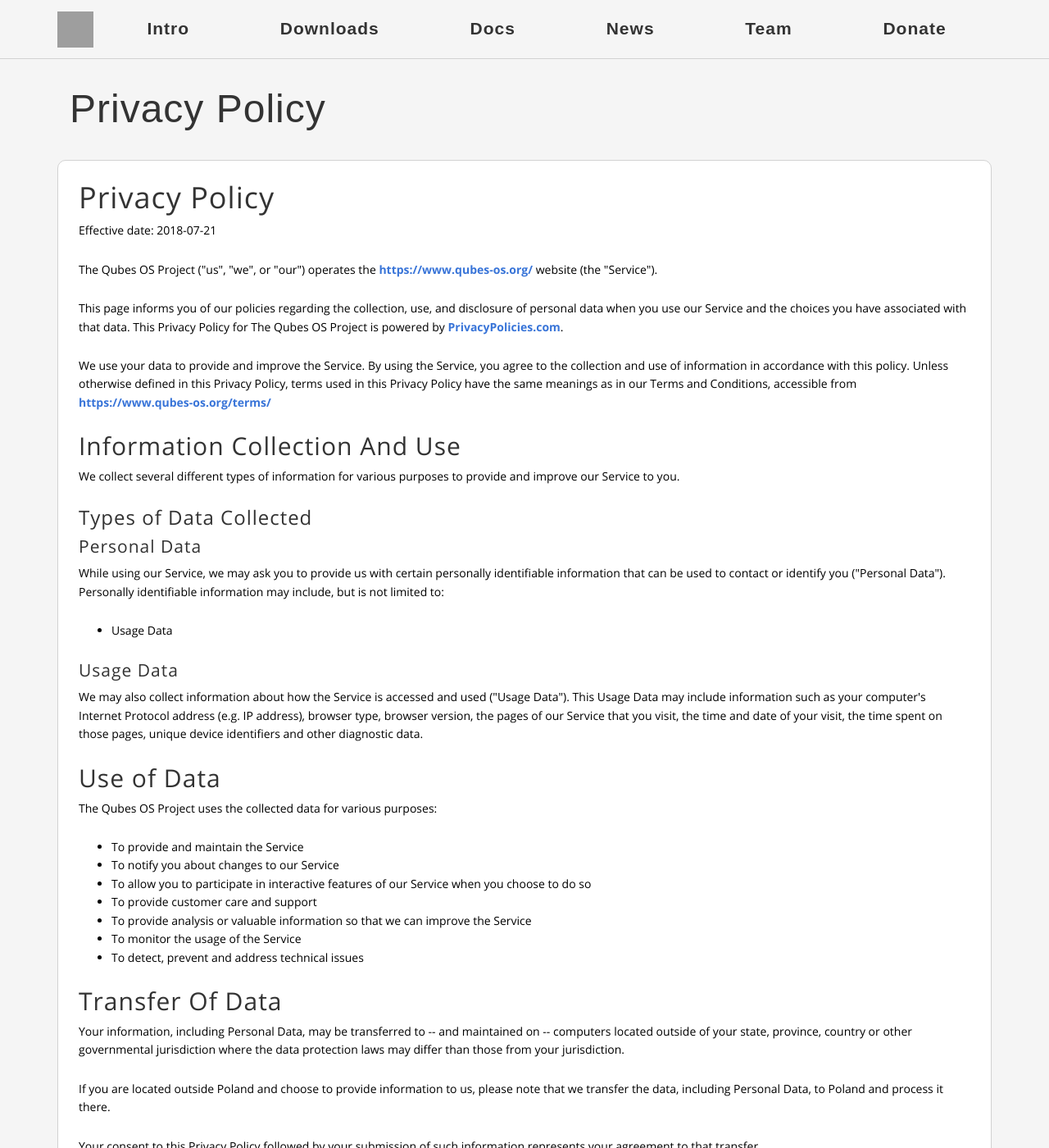
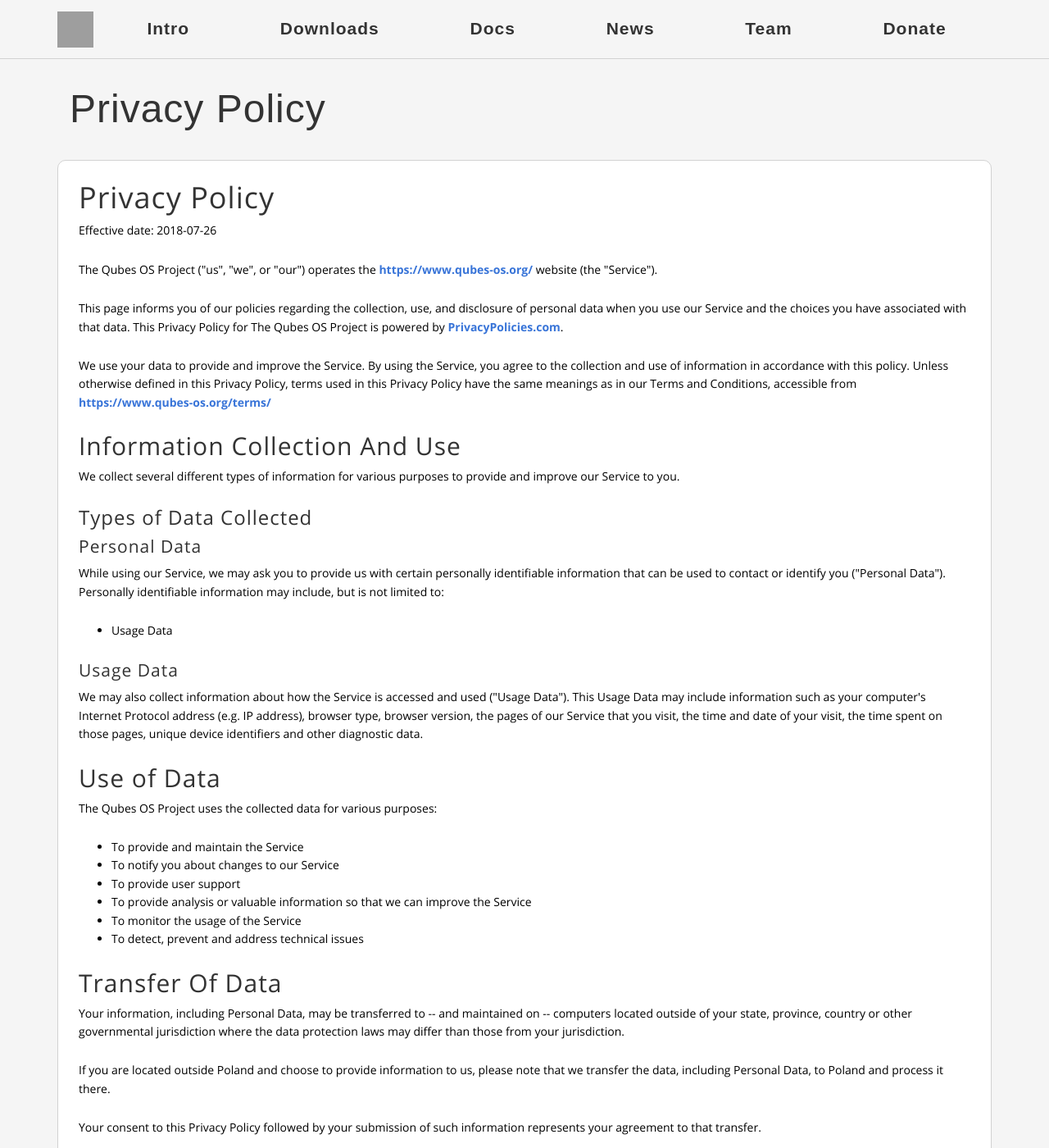
Before and after one commit to QubesOS/qubesos.github.io, a Jekyll site: the page built from pages/privacy.html, in a window 1280 px wide and 1400 px high. Shown: the whole window at 82% size. Built offline with Jekyll 4.4.1, drawn with Linux system fonts in a browser that asks for light colours; some web fonts are replaced; grey boxes are pictures that could not be loaded.

Commit message:
Update Privacy Policy (QubesOS/qubes-issues#1624)

```diff
--- a/pages/privacy.html
+++ b/pages/privacy.html
@@ -11,7 +11,7 @@ redirect_from:
 <h1>Privacy Policy</h1>
 
 
-<p>Effective date: 2018-07-21</p>
+<p>Effective date: 2018-07-26</p>
 
 
 <p>The Qubes OS Project ("us", "we", or "our") operates the <a href="https://www.qubes-os.org/">https://www.qubes-os.org/</a> website (the "Service").</p>
@@ -45,8 +45,7 @@ redirect_from:
 <ul>
     <li>To provide and maintain the Service</li>
     <li>To notify you about changes to our Service</li>
-    <li>To allow you to participate in interactive features of our Service when you choose to do so</li>
-    <li>To provide customer care and support</li>
+    <li>To provide user support</li>
     <li>To provide analysis or valuable information so that we can improve the Service</li>
     <li>To monitor the usage of the Service</li>
     <li>To detect, prevent and address technical issues</li>
```
